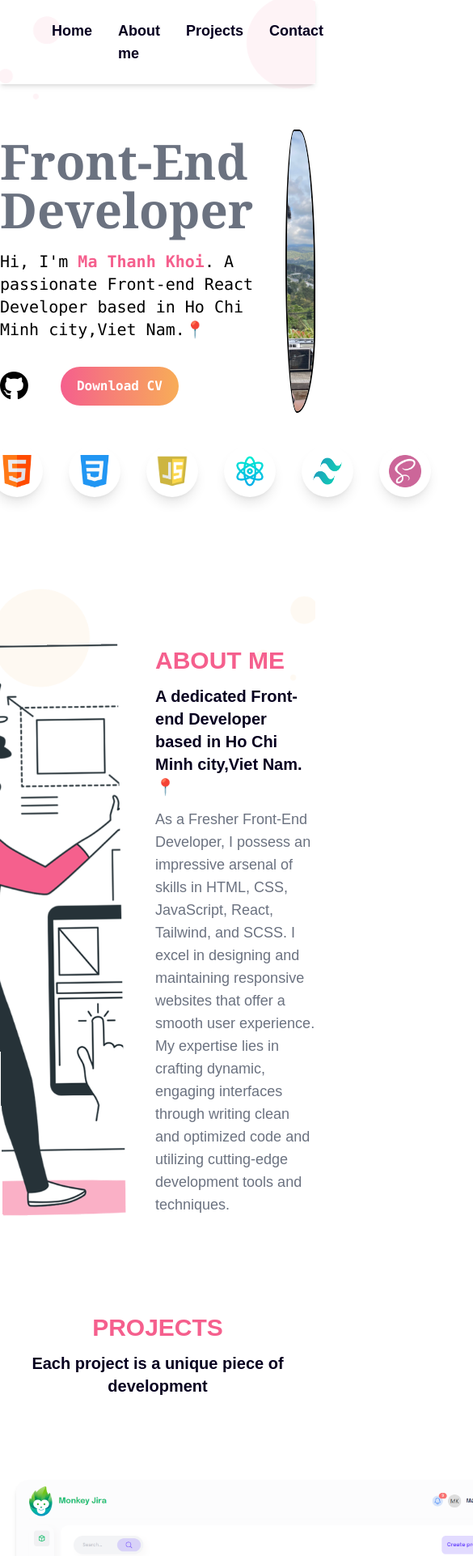
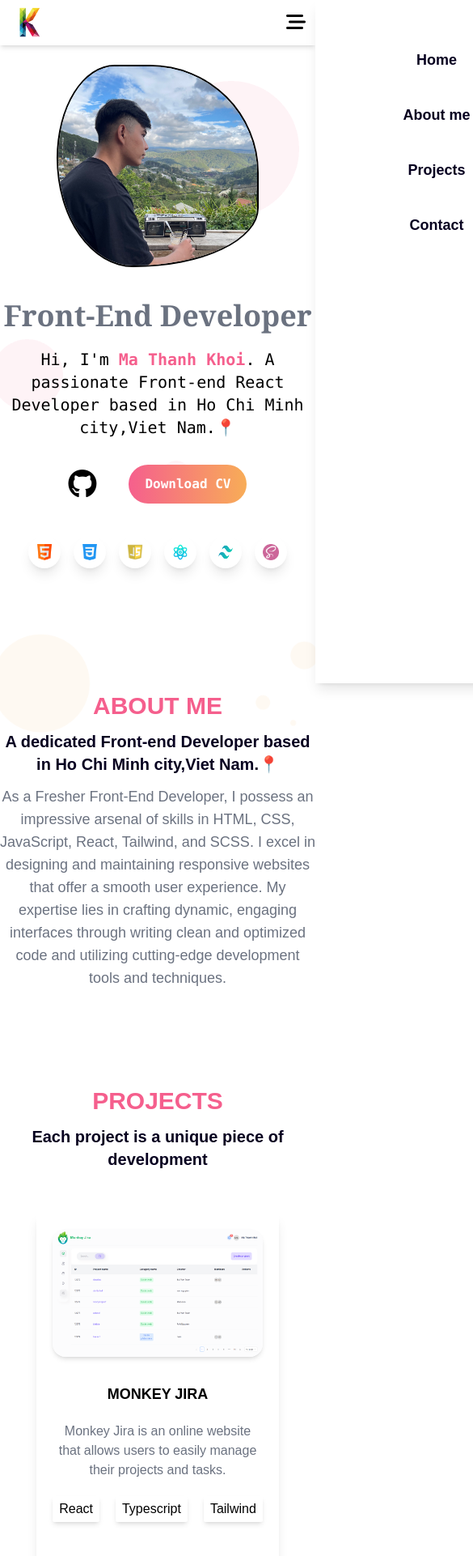
Before and after one commit to Khoi300399/Portfolio, a React (Create React App) app: page / in a window 390 px wide. Shown: the top 1922 px of the page at 81% size, 585 px wide, since content can reach past the window. Built offline with nearby package versions, Linux system fonts and the light colour scheme.

Commit message:
responsive

```diff
--- a/src/components/About/About.jsx
+++ b/src/components/About/About.jsx
@@ -6,7 +6,7 @@ const About = () => {
       id="about"
       className="flex justify-center gap-x-10 mb-10 bg-[url('../../assets/image/bg2.png')] bg-contain bg-no-repeat py-20"
     >
-      <div className="w-96">
+      <div className="w-96 lg:block hidden">
         <img
           src="./image/about.png"
           alt="about"
@@ -14,11 +14,13 @@ const About = () => {
         />
       </div>
       <div className="w-[500px]">
-        <h3 className="text-[#f55f8d] text-3xl font-bold mb-3">ABOUT ME</h3>
-        <h4 className="text-[#070120] text-xl mb-3 font-semibold">
+        <h3 className="text-[#f55f8d] lg:text-left text-center text-3xl font-bold mb-3">
+          ABOUT ME
+        </h3>
+        <h4 className="text-[#070120] text-xl lg:text-left text-center mb-3 font-semibold">
           A dedicated Front-end Developer based in Ho Chi Minh city,Viet Nam.📍
         </h4>
-        <p className="text-[#6b7280] text-lg">
+        <p className="text-[#6b7280] text-lg lg:text-left text-center">
           As a Fresher Front-End Developer, I possess an impressive arsenal of
           skills in HTML, CSS, JavaScript, React, Tailwind, and SCSS. I excel in
           designing and maintaining responsive websites that offer a smooth user
--- a/src/components/Contact/Contact.jsx
+++ b/src/components/Contact/Contact.jsx
@@ -4,13 +4,13 @@ const Contact = () => {
   return (
     <div id="contact" className="flex items-center justify-center py-40">
       <div>
-        <div className="w-full mb-10">
+        <div className="w-full mb-10 lg:text-left text-center">
           <h3 className="text-[#f55f8d] text-3xl font-bold mb-3">CONTACT</h3>
           <h4 className="text-[#070120] text-xl mb-3 font-semibold">
             Don't be shy! Hit me up! 👇
           </h4>
         </div>
-        <div className="w-full flex items-center justify-center gap-x-20">
+        <div className="w-full flex lg:flex-row flex-col items-center justify-center lg:gap-x-20 gap-y-10">
           <div className="flex items-center gap-x-5">
             <div className="flex items-center justify-center w-20 h-20 p-5 rounded-full text-blue-500 shadow-lg text-3xl">
               <i className="fa-solid fa-map-location-dot"></i>
--- a/src/components/Footer/Footer.jsx
+++ b/src/components/Footer/Footer.jsx
@@ -3,7 +3,7 @@ import React from "react";
 const Footer = () => {
   return (
     <div className="w-full bg-[#2d2e32] py-5 flex items-center justify-around text-white">
-      <span className="font-sans font-medium text-lg">
+      <span className="font-sans font-medium sm:text-lg text-xs">
         Copyright © 2023. All rights are reserved
       </span>
       <span className="font-sans font-medium text-2xl hover:text-blue-500 transition-all ease-linear">
--- a/src/components/Header/Header.jsx
+++ b/src/components/Header/Header.jsx
@@ -1,4 +1,4 @@
-import React from "react";
+import React, { useEffect, useRef, useState } from "react";
 import { Link } from "react-scroll";
 
 const linkList = [
@@ -20,9 +20,24 @@ const linkList = [
   },
 ];
 const Header = () => {
+  const [isMenu, setIsMenu] = useState(false);
+  const nodeRef = useRef(null);
+  useEffect(() => {
+    function handleOutside(e) {
+      if (nodeRef.current && !nodeRef.current.contains(e.target)) {
+        setIsMenu(false);
+      }
+    }
+
+    document.addEventListener("click", handleOutside);
+
+    return () => {
+      document.removeEventListener("click", handleOutside);
+    };
+  }, []);
   return (
-    <div className="fixed top-0 left-0 right-0">
-      <div className="flex items-center justify-between max-w-full px-16 py-1 shadow-md">
+    <div className="fixed top-0 right-0 left-0">
+      <div className="flex items-center justify-between max-w-full sm:px-16 px-3 py-1 shadow-md">
         <div className="w-12">
           <img
             src="./image/logo.png"
@@ -30,7 +45,42 @@ const Header = () => {
             className="object-cover w-full h-full"
           />
         </div>
-        <ul className="flex items-baseline justify-between gap-x-8 text-lg font-semibold text-[#070120] ">
+
+        <div
+          ref={nodeRef}
+          className="lg:hidden text-2xl"
+          onClick={() => {
+            setIsMenu(true);
+          }}
+        >
+          <i className="fa-solid fa-bars-staggered"></i>
+        </div>
+
+        <ul className="lg:flex lg:items-baseline lg:justify-between lg:gap-x-8 text-lg font-semibold text-[#070120]  hidden">
+          {linkList.map(({ title, url }) => {
+            return (
+              <li
+                key={title}
+                className="hover:text-[#f55f8d] transition-all animate-up py-5 select-none"
+              >
+                <Link
+                  to={url}
+                  smooth={true}
+                  duration={500}
+                  className="select-none cursor-pointer"
+                >
+                  {title}
+                </Link>
+              </li>
+            );
+          })}
+        </ul>
+        <ul
+          ref={nodeRef}
+          className={`text-lg font-semibold text-[#070120] fixed top-0 right-0 bottom-0 bg-white w-[300px] block py-10 shadow-lg text-center transition-all ease-linear ${
+            isMenu ? "" : "translate-x-full"
+          } `}
+        >
           {linkList.map(({ title, url }) => {
             return (
               <li
--- a/src/components/Intro/Intro.jsx
+++ b/src/components/Intro/Intro.jsx
@@ -37,20 +37,20 @@ const Intro = () => {
   };
 
   return (
-    <div className="bg-[url('../../assets/image/bg1.png')] bg-contain bg-no-repeat py-16 pt-40">
-      <div className="flex items-center justify-center gap-x-10 mb-10">
-        <div className="w-[500px]">
-          <h1 className="text-[#6b7280] text-6xl font-bold mb-5 font-serif select-none">
+    <div className="bg-[url('../../assets/image/bg1.png')] md:bg-cover bg-no-repeat sm:py-16 py-8 sm:pt-40 pt-20">
+      <div className="flex lg:flex-row flex-col-reverse items-center justify-center lg:gap-x-10 gap-y-10 mb-10">
+        <div className="md:w-[500px]">
+          <h1 className="text-[#6b7280] sm:text-6xl text-4xl lg:text-left text-center font-bold mb-5 font-serif select-none">
             Front-End Developer
           </h1>
-          <p className="font-mono text-xl mb-8 select-none">
+          <p className="font-mono text-xl mb-8  lg:text-left text-center select-none ">
             Hi, I'm{" "}
-            <span className="text-[#f55f8d] font-semibold">Ma Thanh Khoi</span>.
-            A passionate Front-end React Developer based in Ho Chi Minh
+            <span className="text-[#f55f8d] font-semibold ">Ma Thanh Khoi</span>
+            . A passionate Front-end React Developer based in Ho Chi Minh
             city,Viet Nam.📍
           </p>
 
-          <div className="flex items-center gap-x-10">
+          <div className="flex items-center gap-x-10 lg:justify-start justify-center">
             <span className="font-sans font-medium text-4xl hover:text-[#f55f8d] transition-all ease-linear">
               <a href="https://github.com/Khoi300399">
                 <i className="fa-brands fa-github"></i>
@@ -67,7 +67,7 @@ const Intro = () => {
           </div>
         </div>
 
-        <div className="w-[350px] h-[350px] rounded-full ">
+        <div className="sm:w-[350px] sm:h-[350px] w-[250px] h-[250px] rounded-full ">
           <img
             src="./image/avatar.jpg"
             alt=""
@@ -76,19 +76,19 @@ const Intro = () => {
         </div>
       </div>
 
-      <div className="flex items-center justify-center gap-x-10 mb-10">
-        <p className="border-r-2 border-r-[#6b7280] pr-10 text-lg font-sans font-semibold">
+      <div className="flex items-center justify-center mb-10">
+        <p className="border-r-2 border-r-[#6b7280] pr-10 text-lg font-sans font-semibold sm:block hidden">
           Tech Stack
         </p>
-        <ul className="flex items-center gap-8">
+        <ul className="flex items-center sm:gap-x-8 gap-4">
           {logoList.map(({ name, src }) => {
             return (
               <li
                 key={name}
                 title={name}
-                className="w-16 h-16 bg-white flex items-center justify-center rounded-full shadow-lg"
+                className="md:w-16 md:h-16 w-10 h-10 bg-white flex items-center justify-center rounded-full shadow-lg"
               >
-                <img src={src} alt={name} className="w-10 h-10" />
+                <img src={src} alt={name} className="md:w-10 md:h-10 w-5 h-5" />
               </li>
             );
           })}
--- a/src/components/Projects/ProjectItem.jsx
+++ b/src/components/Projects/ProjectItem.jsx
@@ -2,8 +2,8 @@ import { memo } from "react";
 
 const ProjectItem = ({ data }) => {
   return (
-    <div className="w-[990px] h-[400px] flex items-center justify-center gap-5 mx-auto shadow-lg px-5 my-10 rounded-md">
-      <div className="min-w-[530px] max-w-[620px] max-h-[300px] h-auto overflow-hidden rounded-2xl shadow-md">
+    <div className="lg:w-[990px] lg:h-[400px] sm:w-[600px] w-[300px] flex lg:flex-row flex-col items-center justify-center lg:gap-x-5 gap-y-8 mx-auto shadow-lg px-5 lg:py-0 py-5 my-10 rounded-md">
+      <div className="sm:min-w-[530px] sm:max-w-[620px] sm:max-h-[300px] max-h-[200px] h-auto overflow-hidden rounded-2xl shadow-md">
         <a href={data?.demo}>
           <img
             src={data?.image}
@@ -18,7 +18,10 @@ const ProjectItem = ({ data }) => {
         <div className="flex items-center justify-center gap-x-5 mb-10">
           {data?.tech?.map((item) => {
             return (
-              <span key={item} className="px-3 py-2 rounded-sm shadow-md">
+              <span
+                key={item}
+                className="sm:px-3 sm:py-2 px-2 py-1 rounded-sm shadow-md"
+              >
                 {item}
               </span>
             );
```
